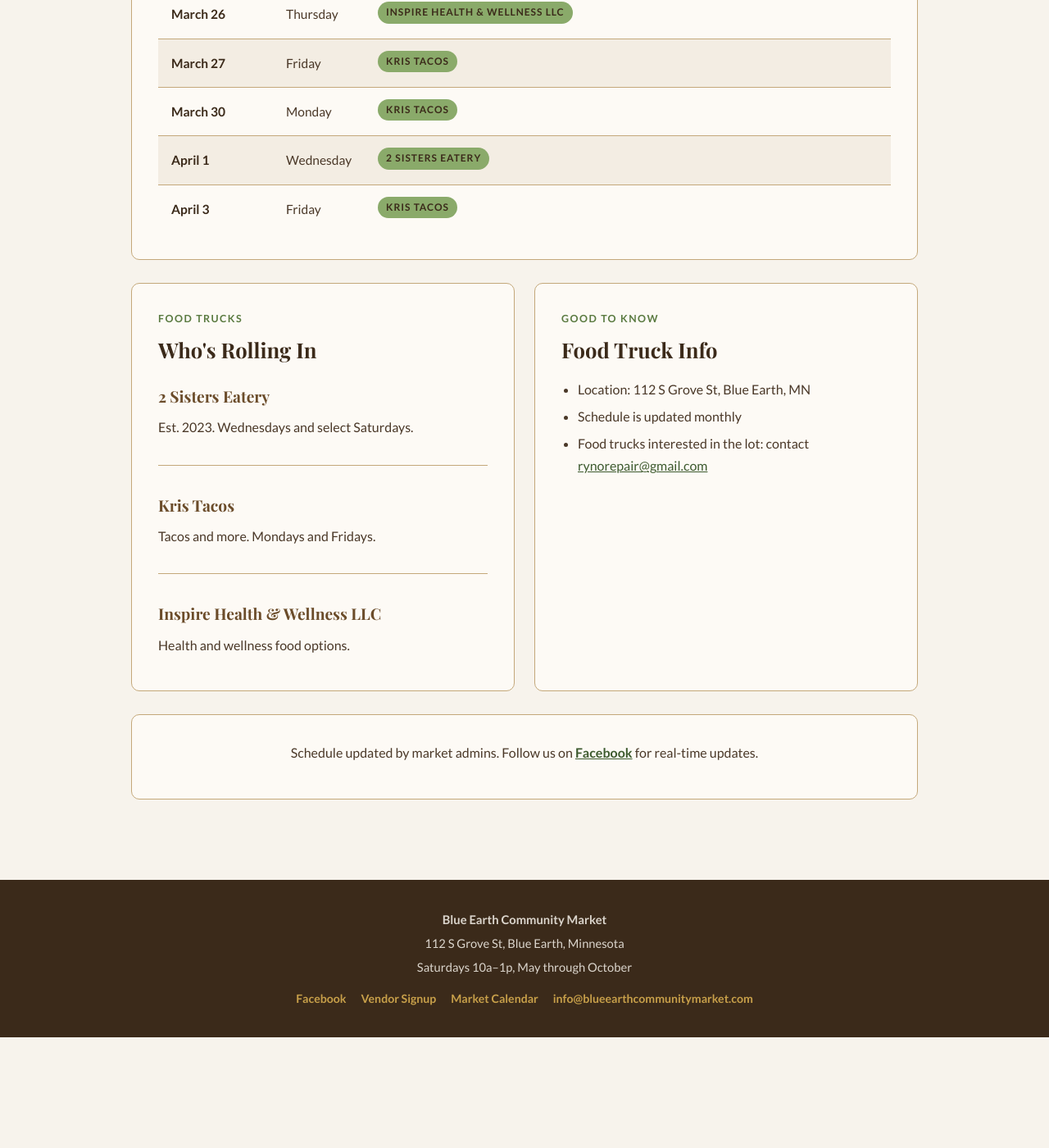
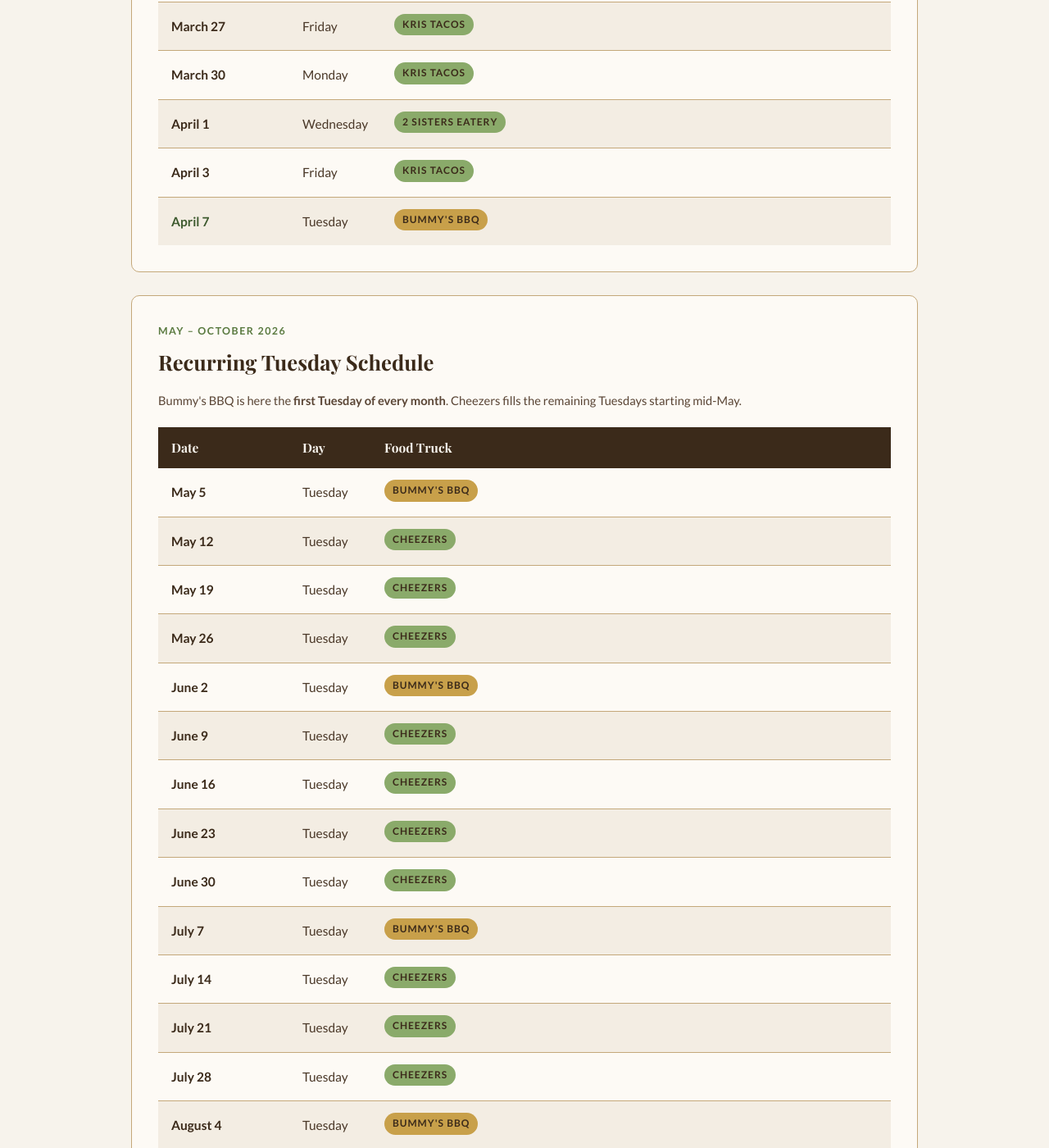
Before and after one commit to blueearthcommunitymarket/blueearthcommunitymarket.github.io, a Jekyll site: the page built from food-trucks/index.html, in a window 1280 px wide and 1400 px high, scrolled down 903 px. Shown: the whole window at 82% size. Built offline with Jekyll 4.4.1, drawn with Linux system fonts in a browser that asks for light colours; some web fonts are replaced; before the commit the page ends 2168 px from its top, so only the background shows below that; some of the changed text lies outside the part shown.

Commit message:
Add Bummy's BBQ and Cheezers recurring Tuesday schedule

```diff
--- a/food-trucks/index.html
+++ b/food-trucks/index.html
@@ -17,15 +17,13 @@
     </div>
 
     <div class="card">
-        <div class="section-label">Current Schedule</div>
-        <h2>March / April 2026</h2>
-        <p style="font-size: 0.9rem; color: var(--brown-light); margin-bottom: 20px;">Schedule provided by Ryno Repair. Updated as new dates are added.</p>
-
+        <div class="section-label">March / April 2026</div>
+        <h2>Current Schedule</h2>
         <table class="calendar-table">
             <thead>
                 <tr>
-                    <th style="width: 140px;">Date</th>
-                    <th style="width: 80px;">Day</th>
+                    <th style="width: 160px;">Date</th>
+                    <th style="width: 100px;">Day</th>
                     <th>Food Truck</th>
                 </tr>
             </thead>
@@ -75,6 +73,54 @@
                     <td>Friday</td>
                     <td><span class="tag">Kris Tacos</span></td>
                 </tr>
+                <tr>
+                    <td class="market-date grand-opening">April 7</td>
+                    <td>Tuesday</td>
+                    <td><span class="tag tag-gold">Bummy's BBQ</span></td>
+                </tr>
+            </tbody>
+        </table>
+    </div>
+
+    <div class="card">
+        <div class="section-label">May – October 2026</div>
+        <h2>Recurring Tuesday Schedule</h2>
+        <p style="margin-bottom: 20px; font-size: 0.92rem; color: #5a4535;">Bummy's BBQ is here the <strong>first Tuesday of every month</strong>. Cheezers fills the remaining Tuesdays starting mid-May.</p>
+        <table class="calendar-table">
+            <thead>
+                <tr>
+                    <th style="width: 160px;">Date</th>
+                    <th style="width: 100px;">Day</th>
+                    <th>Food Truck</th>
+                </tr>
+            </thead>
+            <tbody>
+                <tr><td class="market-date">May 5</td><td>Tuesday</td><td><span class="tag tag-gold">Bummy's BBQ</span></td></tr>
+                <tr><td class="market-date">May 12</td><td>Tuesday</td><td><span class="tag">Cheezers</span></td></tr>
+                <tr><td class="market-date">May 19</td><td>Tuesday</td><td><span class="tag">Cheezers</span></td></tr>
+                <tr><td class="market-date">May 26</td><td>Tuesday</td><td><span class="tag">Cheezers</span></td></tr>
+                <tr><td class="market-date">June 2</td><td>Tuesday</td><td><span class="tag tag-gold">Bummy's BBQ</span></td></tr>
+                <tr><td class="market-date">June 9</td><td>Tuesday</td><td><span class="tag">Cheezers</span></td></tr>
+                <tr><td class="market-date">June 16</td><td>Tuesday</td><td><span class="tag">Cheezers</span></td></tr>
+                <tr><td class="market-date">June 23</td><td>Tuesday</td><td><span class="tag">Cheezers</span></td></tr>
+                <tr><td class="market-date">June 30</td><td>Tuesday</td><td><span class="tag">Cheezers</span></td></tr>
+                <tr><td class="market-date">July 7</td><td>Tuesday</td><td><span class="tag tag-gold">Bummy's BBQ</span></td></tr>
+                <tr><td class="market-date">July 14</td><td>Tuesday</td><td><span class="tag">Cheezers</span></td></tr>
+                <tr><td class="market-date">July 21</td><td>Tuesday</td><td><span class="tag">Cheezers</span></td></tr>
+                <tr><td class="market-date">July 28</td><td>Tuesday</td><td><span class="tag">Cheezers</span></td></tr>
+                <tr><td class="market-date">August 4</td><td>Tuesday</td><td><span class="tag tag-gold">Bummy's BBQ</span></td></tr>
+                <tr><td class="market-date">August 11</td><td>Tuesday</td><td><span class="tag">Cheezers</span></td></tr>
+                <tr><td class="market-date">August 18</td><td>Tuesday</td><td><span class="tag">Cheezers</span></td></tr>
+                <tr><td class="market-date">August 25</td><td>Tuesday</td><td><span class="tag">Cheezers</span></td></tr>
+                <tr><td class="market-date">September 1</td><td>Tuesday</td><td><span class="tag tag-gold">Bummy's BBQ</span></td></tr>
+                <tr><td class="market-date">September 8</td><td>Tuesday</td><td><span class="tag">Cheezers</span></td></tr>
+                <tr><td class="market-date">September 15</td><td>Tuesday</td><td><span class="tag">Cheezers</span></td></tr>
+                <tr><td class="market-date">September 22</td><td>Tuesday</td><td><span class="tag">Cheezers</span></td></tr>
+                <tr><td class="market-date">September 29</td><td>Tuesday</td><td><span class="tag">Cheezers</span></td></tr>
+                <tr><td class="market-date">October 6</td><td>Tuesday</td><td><span class="tag tag-gold">Bummy's BBQ</span></td></tr>
+                <tr><td class="market-date">October 13</td><td>Tuesday</td><td><span class="tag">Cheezers</span></td></tr>
+                <tr><td class="market-date">October 20</td><td>Tuesday</td><td><span class="tag">Cheezers</span></td></tr>
+                <tr><td class="market-date">October 27</td><td>Tuesday</td><td><span class="tag">Cheezers</span></td></tr>
             </tbody>
         </table>
     </div>
@@ -83,29 +129,34 @@
         <div class="card">
             <div class="section-label">Food Trucks</div>
             <h2>Who's Rolling In</h2>
+            <h3>Bummy's BBQ</h3>
+            <p>First Tuesday of every month, April through October.</p>
+            <hr class="divider">
+            <h3>Cheezers</h3>
+            <p>Remaining Tuesdays starting mid-May through October.</p>
+            <hr class="divider">
             <h3>2 Sisters Eatery</h3>
-            <p>Est. 2023. Wednesdays and select Saturdays.</p>
+            <p>Wednesdays and select dates.</p>
             <hr class="divider">
             <h3>Kris Tacos</h3>
-            <p>Tacos and more. Mondays and Fridays.</p>
+            <p>Mondays and Fridays.</p>
             <hr class="divider">
             <h3>Inspire Health &amp; Wellness LLC</h3>
-            <p>Health and wellness food options.</p>
+            <p>Select dates.</p>
         </div>
         <div class="card">
             <div class="section-label">Good to Know</div>
             <h2>Food Truck Info</h2>
             <ul>
                 <li>Location: 112 S Grove St, Blue Earth, MN</li>
-                <li>Schedule is updated monthly</li>
-
+                <li>Schedule is updated as new dates are added</li>
                 <li>Food trucks interested in the lot: contact <a href="mailto:rynorepair@gmail.com" style="color: var(--green-dark);">rynorepair@gmail.com</a></li>
             </ul>
         </div>
     </div>
 
     <div class="card" style="text-align: center;">
-        <p>Schedule updated by market admins. Follow us on <a href="https://www.facebook.com/share/1BiTzAtMjP/?mibextid=wwXIfr" target="_blank" rel="noopener" style="color: var(--green-dark); font-weight: 700;">Facebook</a> for real-time updates.</p>
+        <p>Follow us on <a href="https://www.facebook.com/share/1BiTzAtMjP/?mibextid=wwXIfr" target="_blank" rel="noopener" style="color: var(--green-dark); font-weight: 700;">Facebook</a> for real-time updates.</p>
     </div>
 
 </div>
```
